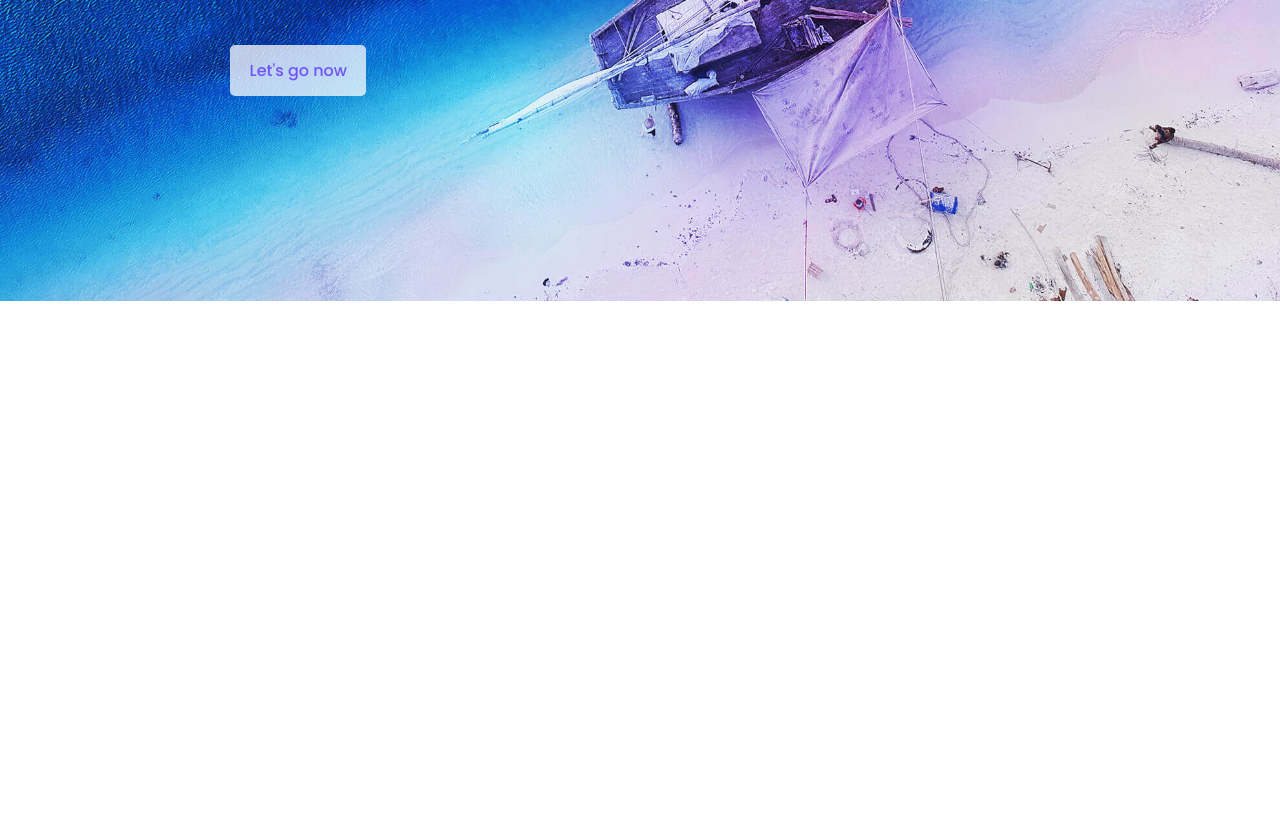
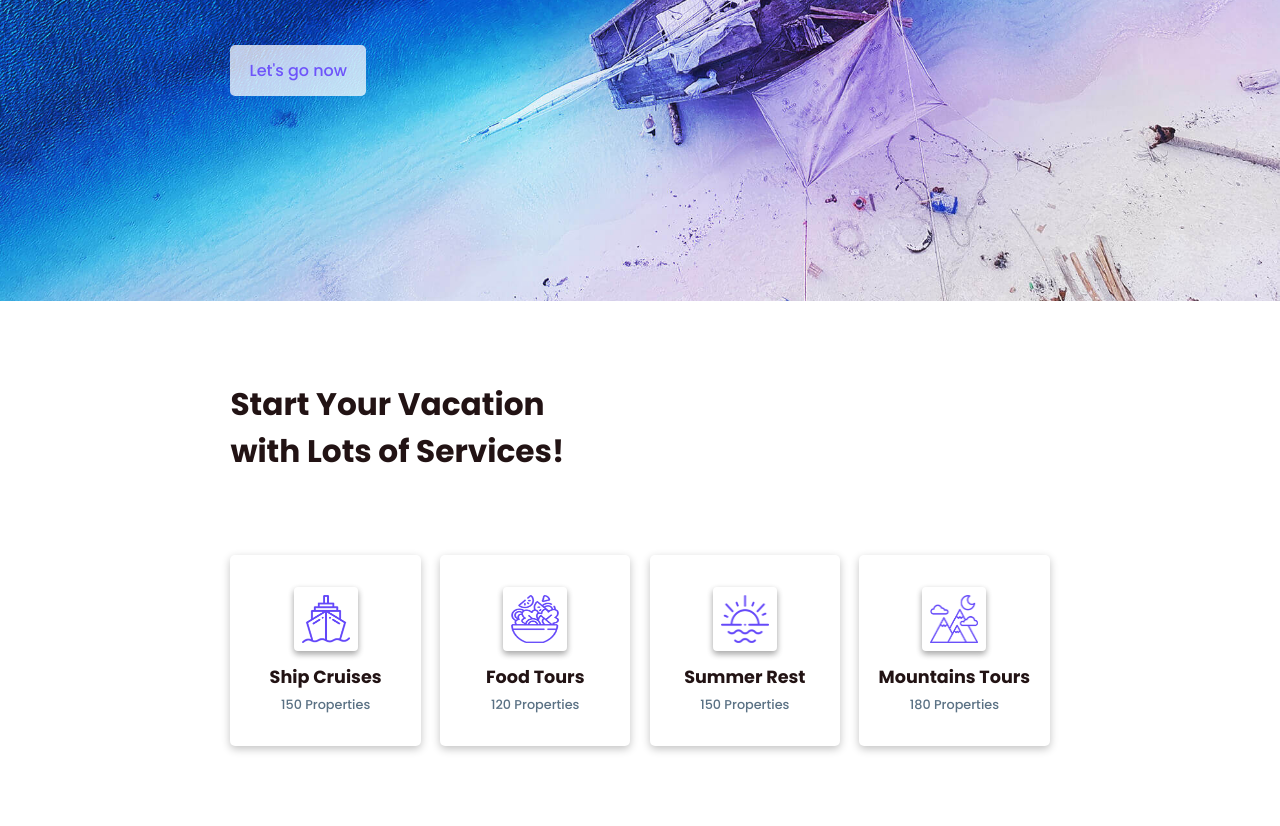
Before and after one commit to Hooseinsalari/Recreational-tourism, a plain HTML site: page index.html in a window 1280 px wide. Shown: the part 499-1325 px from the top of the page. Before the commit the page ends 800 px from the top, so only its background shows below. Drawn offline with nearby package versions, Linux system fonts and the light colour scheme.

Commit message:
create container

```diff
--- a/css/style.css
+++ b/css/style.css
@@ -45,6 +45,18 @@ img {
     top: 0;
     left: 0;
     z-index: 100;
+    transition: 0.3s;
+}
+
+.scroll {
+    background-color: var(--bg-color);
+    transition: 0.3s;
+    padding: 1rem 18%;
+    box-shadow: 0px 14px 17px -7px rgba(0,0,0,0.1);
+}
+
+.scroll a {
+    color: #221314;
 }
 
 .nav__logo-link {
@@ -142,4 +154,62 @@ img {
     background-color: #fff;
 }
 
+/* container */
+.container {
+    padding: 80px 18%;
+}
+
+.con__text {
+    font-size: 1.3rem;
+}
+
+.con__box {
+    margin-top: 5rem;
+    display: flex;
+    align-items: center;
+    justify-content: center;
+    column-gap: 1.2rem;
+}
+
+.con__item {
+    width: 250px;
+    border-radius: 5px;
+    text-align: center;
+    padding: 2rem 0;
+    box-shadow: rgba(0, 0, 0, 0.24) 0px 3px 8px;
+    transition: 0.5s;
+    cursor: pointer;
+}
+
+.con__item:hover {
+    box-shadow: rgba(0, 0, 0, 0.35) 0px 5px 15px;
+    transform: translateY(-5px);
+}
+
+.con__item-img {
+    padding: 0.5rem;
+    border-radius: 4px;
+    box-shadow: rgba(0, 0, 0, 0.16) 0px 3px 6px, rgba(0, 0, 0, 0.23) 0px 3px 6px;
+    width: fit-content;
+    margin: auto;
+}
+
+.con__item-img img {
+    width: 3rem;
+    height: 3rem;
+    display: block;
+}
+
+.con__item-title {
+    margin-top: 0.8rem;
+    font-size: 1.1rem;
+}
+
+.con__item-desc {
+    font-size: 0.8rem;
+    margin-top: 0.4rem;
+    font-weight: 500;
+    color: var(--second-color);
+}
+
 /* ==== media queries ==== */
--- a/index.html
+++ b/index.html
@@ -56,6 +56,47 @@
         </div>
     </section>
 
+    <!-- container -->
+    <section class="container">
+        <div class="con__text">
+            <h2>Start Your Vacation <br> with Lots of Services!</h2>
+        </div>
+
+        <div class="con__box">
+            <div class="con__item">
+                <div class="con__item-img">
+                    <img src="./image/trip1.png" alt="logo">
+                </div>
+                <h4 class="con__item-title">Ship Cruises</h4>
+				<p class="con__item-desc">150 Properties</p>
+            </div>
+
+            <div class="con__item">
+                <div class="con__item-img">
+                    <img src="./image/trip2.png" alt="logo">
+                </div>
+                <h4 class="con__item-title">Food Tours</h4>
+				<p class="con__item-desc">120 Properties</p>
+            </div>
+
+            <div class="con__item">
+                <div class="con__item-img">
+                    <img src="./image/trip3.png" alt="logo">
+                </div>
+                <h4 class="con__item-title">Summer Rest</h4>
+				<p class="con__item-desc">150 Properties</p>
+            </div>
+
+            <div class="con__item">
+                <div class="con__item-img">
+                    <img src="./image/trip4.png" alt="logo">
+                </div>
+                <h4 class="con__item-title">Mountains Tours</h4>
+				<p class="con__item-desc">180 Properties</p>
+            </div>
+        </div>
+    </section>
+
     <!-- script -->
     <script src="./js/main.js"></script>
 </body>
--- a/js/main.js
+++ b/js/main.js
@@ -2,7 +2,9 @@ const showMenu = document.querySelector('.nav__toggle');
 const closeMenu = document.querySelector('.nav__close');
 const navMenu = document.querySelector('.nav__menu');
 const navLink = document.querySelectorAll('.nav__link');
+const navbar = document.querySelector('.nav');
 
+// hamburger menu
 showMenu.addEventListener('click', () => {
     navMenu.classList.add('active__menu')
 })
@@ -16,3 +18,13 @@ navLink.forEach((a) => {
         navMenu.classList.remove('active__menu')
     })
 })
+
+// change nav color while scroll
+
+window.onscroll = function() {
+    if(document.body.scrollTop >= 80 || document.documentElement.scrollTop >= 80) {
+        navbar.classList.add('scroll');
+    } else {
+        navbar.classList.remove('scroll');
+    }
+}
```
